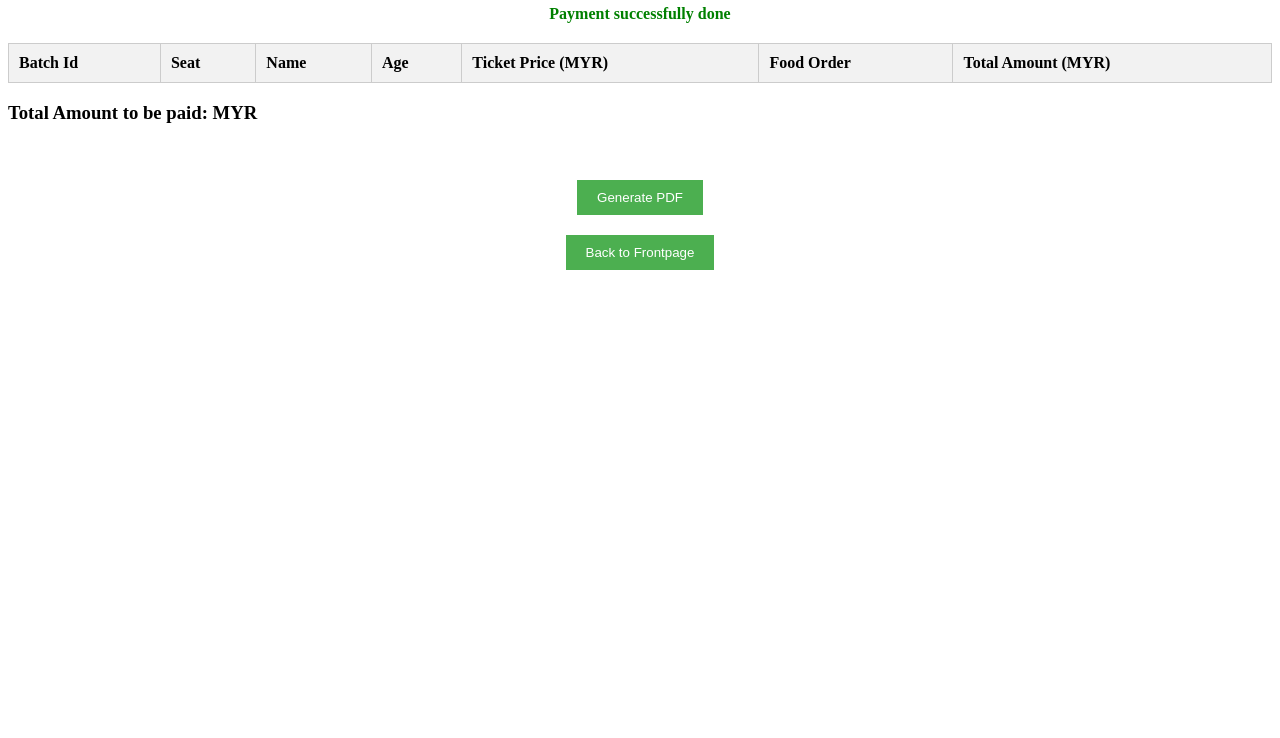
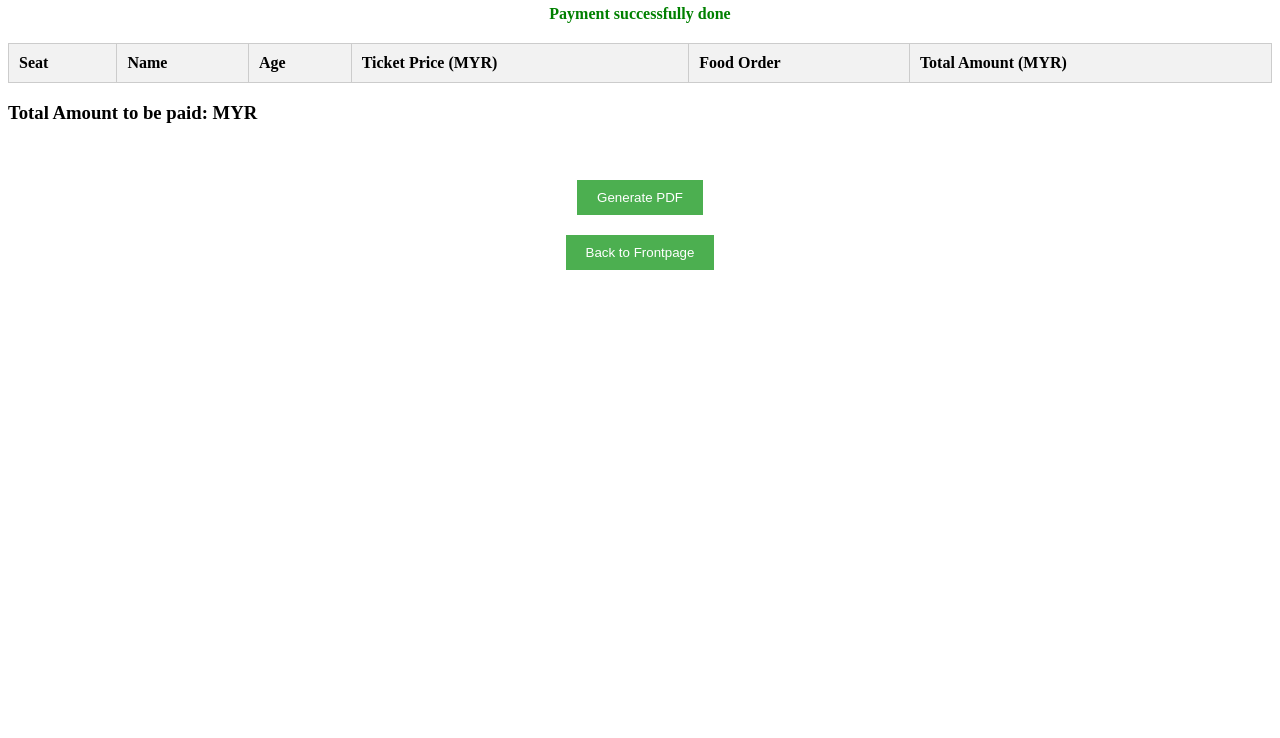
Before and after one commit to VDXKISH/TT8L-02, a website: page templates/receipt.html in a window 1280 px wide. Shown: the part 62-800 px from the top of the page. Drawn offline with Linux system fonts and the light colour scheme; files that its build step writes are made by us from their sources.

Commit message:
Update receipt.html

```diff
--- a/templates/receipt.html
+++ b/templates/receipt.html
@@ -13,7 +13,6 @@
         <table class="receipt">
             <thead>
                 <tr>
-                    <th>Batch Id</th>
                     <th>Seat</th>
                     <th>Name</th>
                     <th>Age</th>
```
